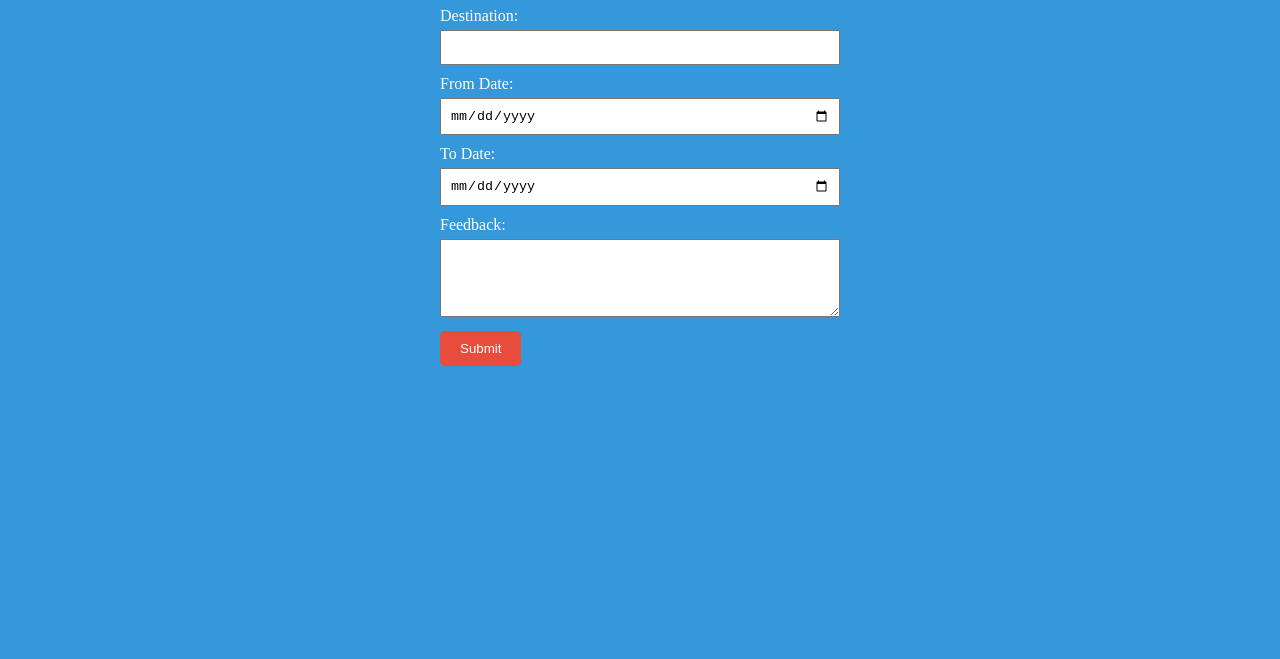
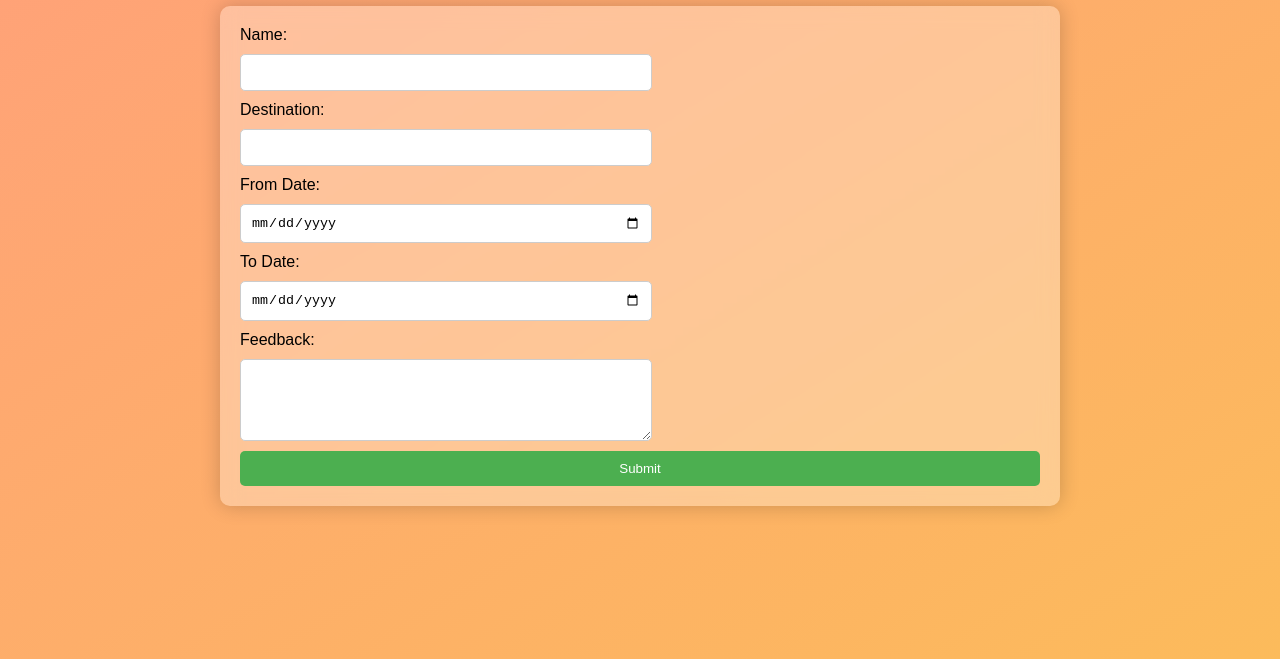
Before and after one commit to parthhu17/as-, a website: page index.html in a window 1280 px wide. Shown: the part 141-800 px from the top of the page. Drawn offline with Linux system fonts and the light colour scheme.

Commit message:
index.html

```diff
--- a/index.html
+++ b/index.html
@@ -5,78 +5,82 @@
     <meta name="viewport" content="width=device-width, initial-scale=1.0">
     <title>Message Form</title>
     <style>
+        /* Paste the CSS code here */
         body {
-            background-color: #3498db; /* Primary color 1 */
-            color: #fff; /* Text color */
-            font-family: ' Montserrat', poppins; /* Specify your preferred font */
-        }
-
-        #quiz-container {
-            max-width: 600px;
-            margin: 0 auto;
-            padding: 20px;
-            background-color: #2c3e50; /* Primary color 2 */
-            border-radius: 10px;
-            box-shadow: 0 0 10px rgba(0, 0, 0, 0.2);
+            font-family: Arial, sans-serif;
+            margin: 0;
+            padding: 0;
+            background: linear-gradient(to bottom right, #FFA07A, #fcbb5b);
+            height: 100vh; /* Set the height to fill the viewport */
+            overflow: hidden; /* Hide overflow content */
+            display: flex;
+            flex-direction: column;
+            align-items: center;
+            justify-content: flex-start;
         }
 
         h1 {
-            color: #ecf0f1; /* Heading color */
             text-align: center;
+            color: #333;
+            margin: 60px 0 0; /* Top margin 60px, 0 margin for bottom and left/right */
+        }
+
+        .container {
+            max-width: 800px;
+            margin: 50px auto; /* Adjusted margin for vertical alignment and spacing */
+            padding: 20px;
+            background-color: rgba(255, 255, 255, 0.3); /* Semi-transparent white */
+            backdrop-filter: blur(10px); /* Add blur effect */
+            border-radius: 10px;
+            box-shadow: 0 0 20px rgba(0, 0, 0, 0.2); /* Add shadow */
         }
 
         form {
-            max-width: 400px;
-            margin: 0 auto;
+            display: flex;
+            flex-wrap: wrap;
+            justify-content: space-between;
         }
 
         label {
-            display: block;
-            margin-bottom: 5px;
+            flex: 0 0 calc(50% - 10px); /* Set label width to 50% with spacing */
+            margin-bottom: 10px; /* Adjusted margin for label */
         }
 
-        input[type="text"],
-        input[type="date"],
+        input,
         textarea {
-            width: 100%;
-            padding: 8px;
-            margin-bottom: 10px;
-            box-sizing: border-box;
+            flex: 0 0 calc(50% - 10px); /* Set input width to 50% with spacing */
+            padding: 10px;
+            border-radius: 5px;
+            border: 1px solid #ccc;
+            margin-bottom: 10px; /* Adjusted margin for input */
         }
 
         button {
-            background-color: #e74c3c; /* Button color */
-            color: #fff; /* Button text color */
-            padding: 10px 20px;
+            flex: 0 0 100%;
+            padding: 10px;
+            border-radius: 5px;
+            background-color: #4CAF50;
+            color: white;
             border: none;
-            border-radius: 5px;
             cursor: pointer;
         }
 
         button:hover {
-            background-color: #c0392b; /* Button color on hover */
+            background-color: #45a049;
         }
     </style>
 </head>
 <body>
     <h1>Message Form</h1>
-    <form action="/submit" method="POST">
-        <label for="name">Name:</label>
-        <input type="text" id="name" name="name" required>
-
-        <label for="destination">Destination:</label>
-        <input type="text" id="destination" name="destination" required>
-
-        <label for="fromDate">From Date:</label>
-        <input type="date" id="fromDate" name="fromDate" required>
-
-        <label for="toDate">To Date:</label>
-        <input type="date" id="toDate" name="toDate" required>
-
-        <label for="feedback">Feedback:</label>
-        <textarea id="feedback" name="feedback" rows="4" required></textarea>
-
-        <button type="submit">Submit</button>
-    </form>
+    <div class="container">
+        <form action="/submit" method="POST">
+            <label for="name">Name:</label> <input type="text" id="name" name="name" required>
+            <label for="destination">Destination:</label> <input type="text" id="destination" name="destination" required>
+            <label for="fromDate">From Date:</label> <input type="date" id="fromDate" name="fromDate" required>
+            <label for="toDate">To Date:</label> <input type="date" id="toDate" name="toDate" required>
+            <label for="feedback">Feedback:</label> <textarea id="feedback" name="feedback" rows="4" required></textarea>
+            <button type="submit">Submit</button>
+        </form>
+    </div>
 </body>
 </html>
```
